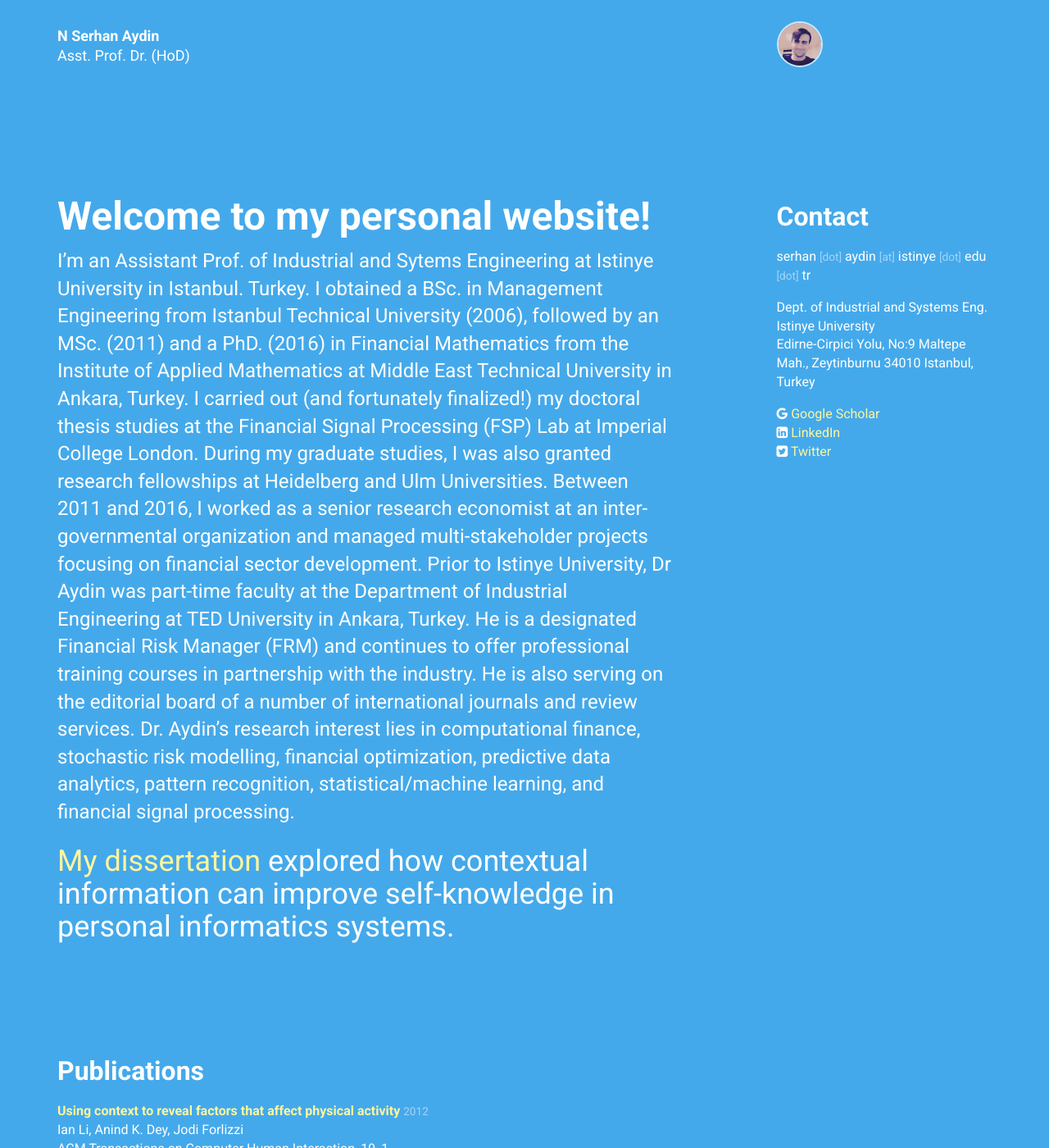
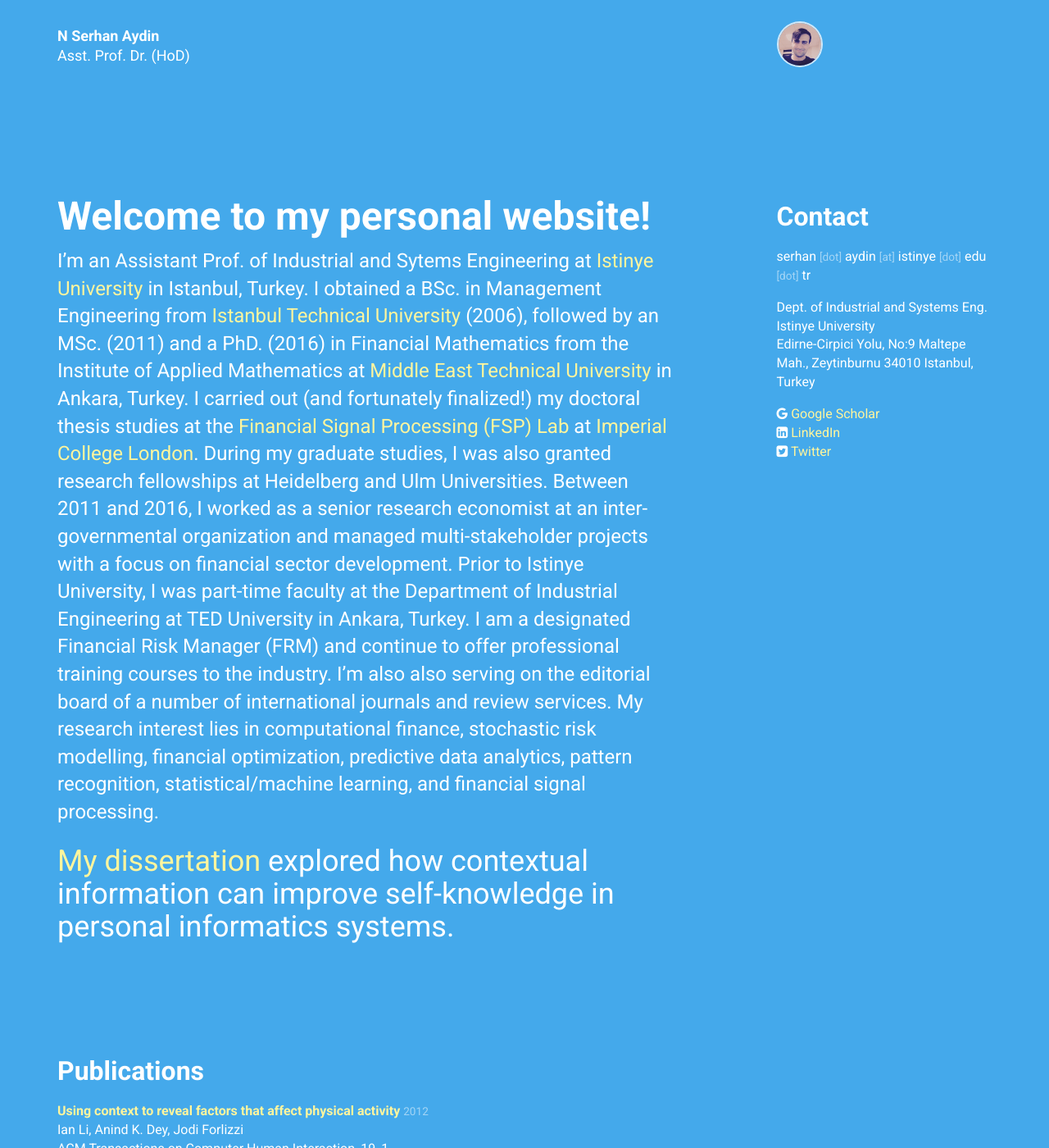
Before and after one commit to nsydn/nsydn.github.io, a Jekyll site: the page built from index.html, in a window 1280 px wide and 1400 px high. Shown: the whole window at 82% size. Built offline with Jekyll 4.4.1, drawn with Linux system fonts in a browser that asks for light colours; nearby versions of some CDN libraries.

Commit message:
Update personal.yml

```diff
--- a/_data/personal.yml
+++ b/_data/personal.yml
@@ -34,16 +34,16 @@
 intro:
   title: Welcome to my personal website!
   body: >
-    I'm an Assistant Prof. of Industrial and Sytems Engineering at Istinye University in Istanbul.
-    Turkey. I obtained a BSc. in Management Engineering from Istanbul Technical University (2006), followed by an MSc. (2011) and a
-    PhD. (2016) in Financial Mathematics from the Institute of Applied Mathematics at Middle East Technical University in Ankara, Turkey.
-    I carried out (and fortunately finalized!) my doctoral thesis studies at the Financial Signal Processing (FSP) Lab at Imperial College London.
-    During my graduate studies, I was also granted research fellowships at Heidelberg and Ulm Universities. Between 2011 and 2016, I worked as
-    a senior research economist at an inter-governmental organization and managed multi-stakeholder projects focusing on financial
-    sector development. Prior to Istinye University, Dr Aydin was part-time faculty at the Department of Industrial Engineering
-    at TED University in Ankara, Turkey. He is a designated Financial Risk Manager (FRM) and continues to offer professional training
-    courses in partnership with the industry. He is also serving on the editorial board of a number of international journals and review services.
-    Dr. Aydin’s research interest lies in computational finance, stochastic risk modelling, financial optimization, predictive data analytics, pattern
+    I'm an Assistant Prof. of Industrial and Sytems Engineering at [Istinye University](https://www.istinye.edu.tr/) in Istanbul, Turkey.
+    I obtained a BSc. in Management Engineering from [Istanbul Technical University](http://www.itu.edu.tr/) (2006), followed by an MSc. (2011) and a
+    PhD. (2016) in Financial Mathematics from the Institute of Applied Mathematics at [Middle East Technical University](https://www.metu.edu.tr/) in Ankara, Turkey.
+    I carried out (and fortunately finalized!) my doctoral thesis studies at the [Financial Signal Processing (FSP) Lab](http://www.fsplab.com/)
+    at [Imperial College London](https://www.imperial.ac.uk/). During my graduate studies, I was also granted research fellowships at Heidelberg and Ulm Universities.
+    Between 2011 and 2016, I worked as a senior research economist at an inter-governmental organization and managed multi-stakeholder projects
+    with a focus on financial sector development. Prior to Istinye University, I was part-time faculty at the Department of Industrial Engineering
+    at TED University in Ankara, Turkey. I am a designated Financial Risk Manager (FRM) and continue to offer professional training
+    courses to the industry. I'm also also serving on the editorial board of a number of international journals and review services.
+    My research interest lies in computational finance, stochastic risk modelling, financial optimization, predictive data analytics, pattern
     recognition, statistical/machine learning, and financial signal processing.
 
     # [My dissertation](http://ianli.com/thesis/) explored how contextual information can improve self-knowledge in personal informatics systems.
```
